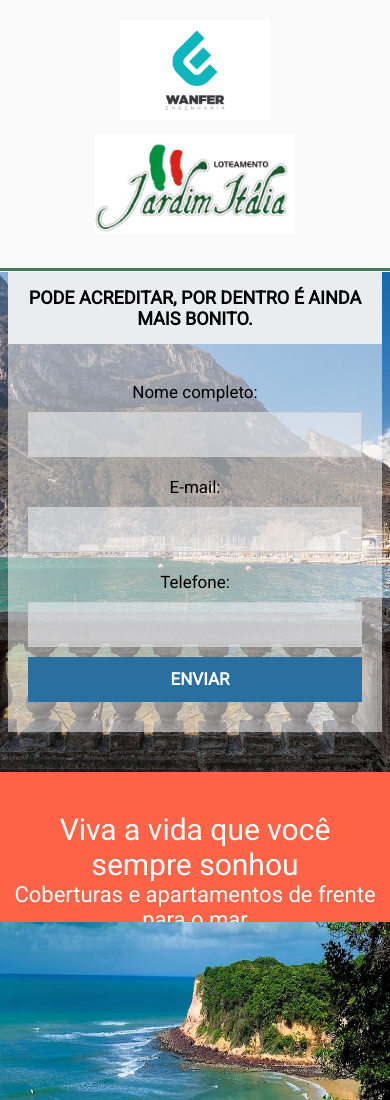
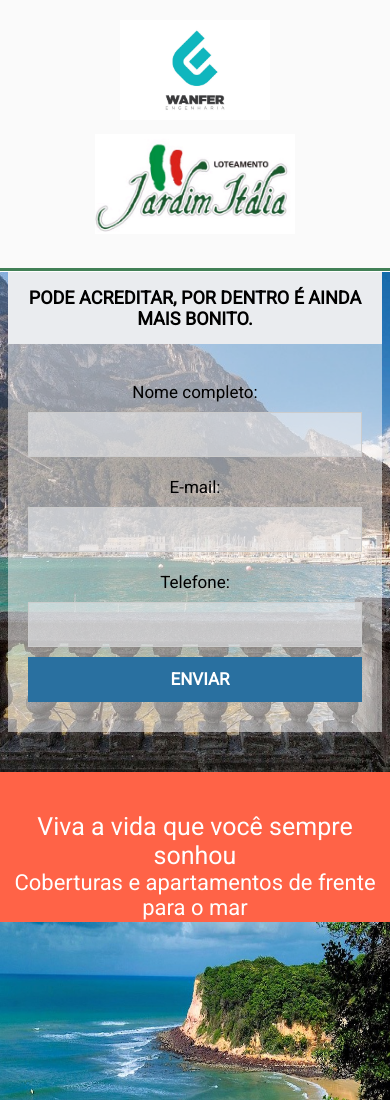
Before and after one commit to andersonleandroalx/Projeto-01-DC, a plain HTML site: page index.html in a window 390 px wide. Shown: the top 1100 px of the page. Drawn offline with Linux system fonts and the light colour scheme.

Commit message:
Update syle.css

```diff
--- a/css/syle.css
+++ b/css/syle.css
@@ -213,6 +213,9 @@ section.chamada h3{
 
 /* Media Queries */
 @media screen and (max-width: 789px){
+    section.chamada h2{
+        font-size: 25px;
+    }
     .bg{
         text-align: center;
     }
```
